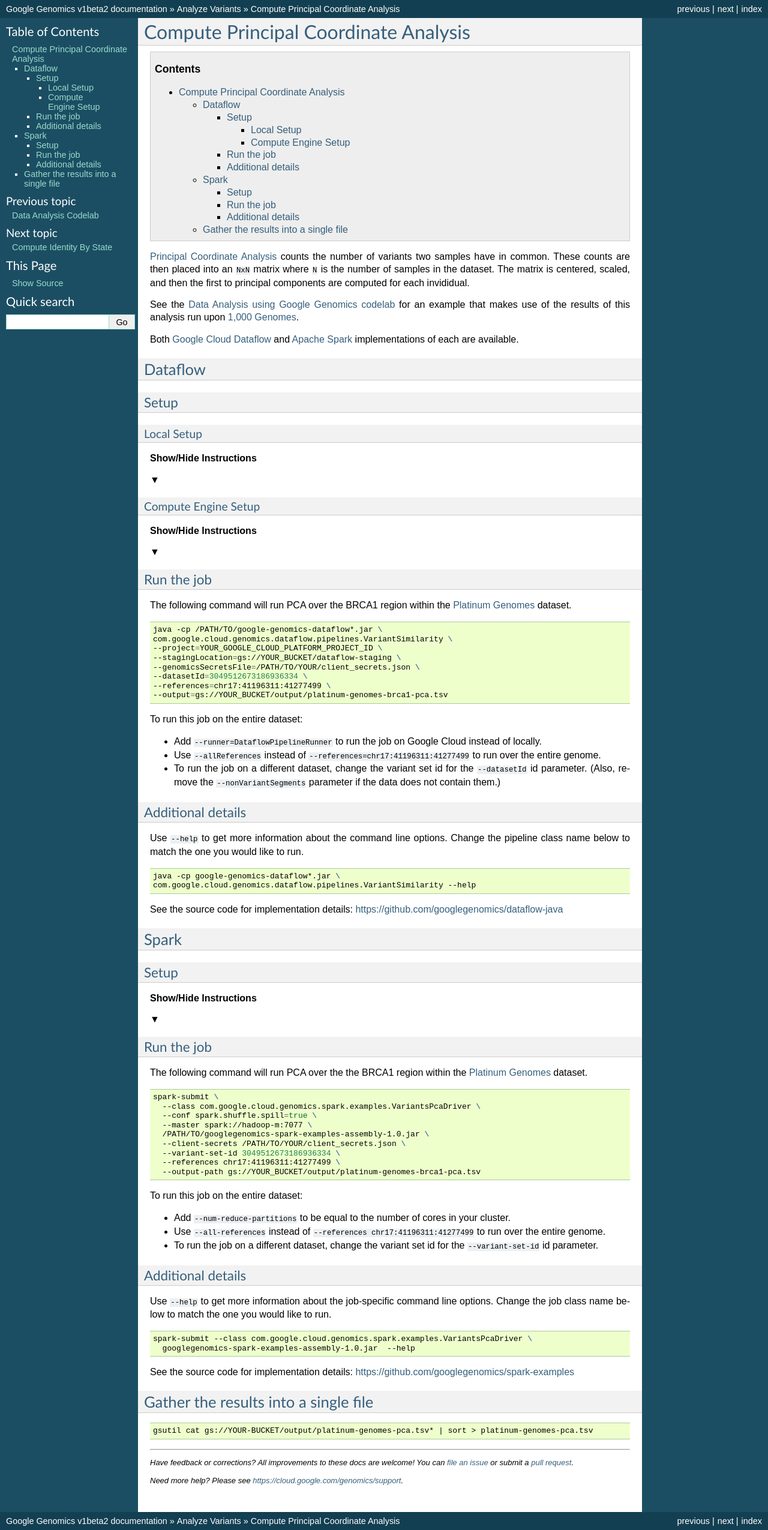
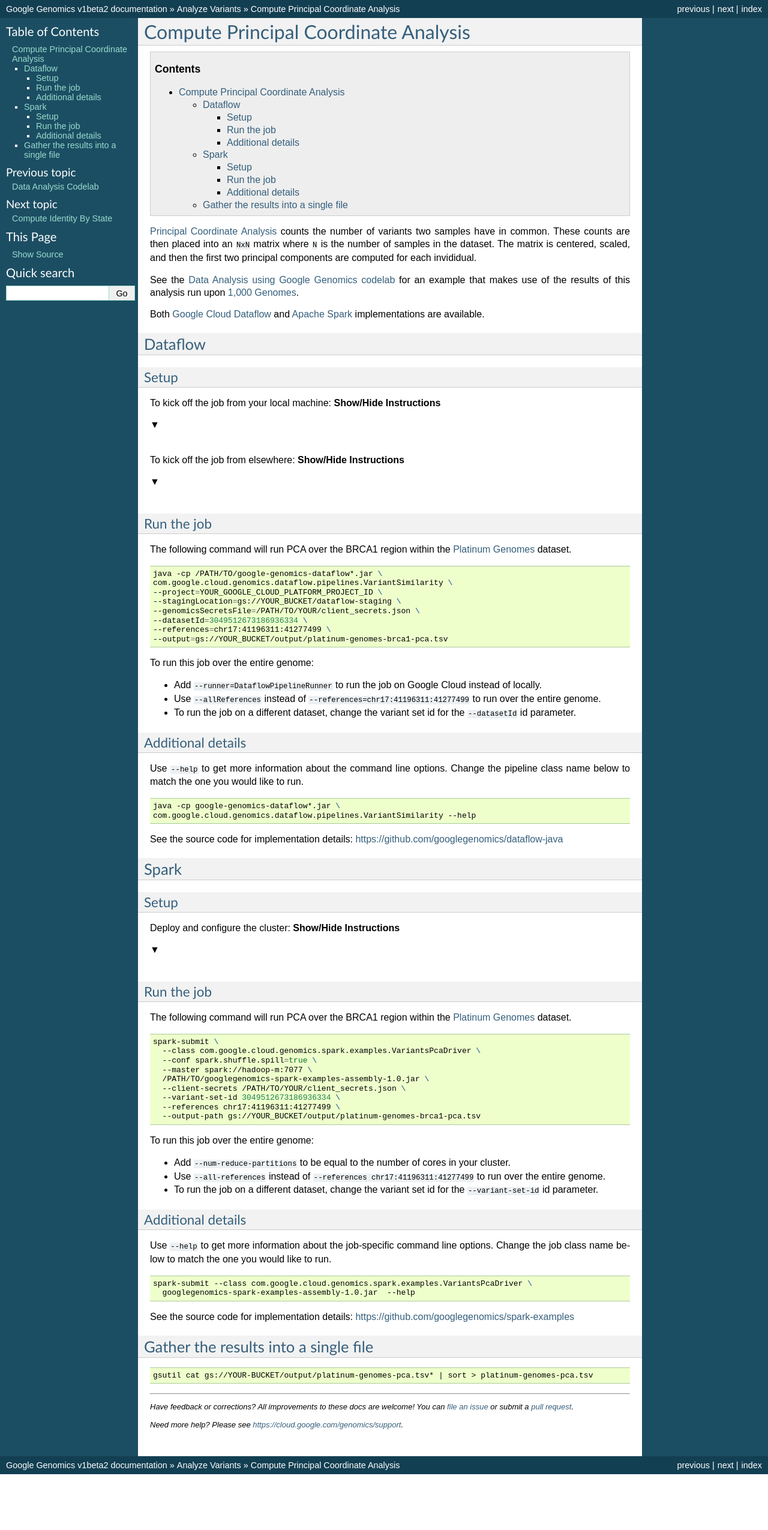
Before and after one commit to googlegenomics/readthedocs, a Sphinx documentation site: the page built from docs/source/use_cases/compute_principal_coordinate_analysis/index.rst, in a window 1280 px wide. Shown: the whole page at 60% size. Built offline with Sphinx 7.4.7, drawn with Linux system fonts in a browser that asks for light colours; pages that are not in the unit, such as notebooks, are missing from menus; after the commit the page ends 2457 px from its top, so only the background shows below that.

Commit message:
Clarified spark/dataflow setup instructions.

```diff
--- a/docs/source/_static/custom.css
+++ b/docs/source/_static/custom.css
@@ -2,6 +2,14 @@
 .toggle .header {
     display: block;
     clear: both;
+}
+
+.toggle .container {
+    border-top: 0px;
+    margin-top: 0px;
+    padding-top: 0px;
+    /*background-color: red;*/
+    padding-bottom: 24px;
 }
 
 .toggle .header:after {
--- a/docs/source/includes/dataflow_on_gce_setup.rst
+++ b/docs/source/includes/dataflow_on_gce_setup.rst
@@ -2,7 +2,7 @@
 
     .. container:: header
 
-        **Show/Hide Instructions**
+        To kick off the job from elsewhere: **Show/Hide Instructions**
 
     .. container:: content
 
--- a/docs/source/includes/dataflow_setup.rst
+++ b/docs/source/includes/dataflow_setup.rst
@@ -2,11 +2,11 @@
 
     .. container:: header
 
-        **Show/Hide Instructions**
+        To kick off the job from your local machine: **Show/Hide Instructions**
 
     .. container:: content
 
-      Most users kick off Dataflow jobs from their local machine.  A parameter determines whether the actual work happens locally (good for testing small jobs) or on `Google Compute Engine`_ to run a cluster.   Either way, `Java 7 <http://www.oracle.com/technetwork/java/javase/downloads/jre7-downloads-1880261.html>`_ is needed to run the Jar that kicks off the job.
+      Most users *kick off* Dataflow jobs from their local machine.  This is unrelated to where the job itself actually runs (which is controlled by the ``--runner`` parameter).  Either way, `Java 7 <http://www.oracle.com/technetwork/java/javase/downloads/jre7-downloads-1880261.html>`_ is needed to run the Jar that kicks off the job.
 
       (0) Google Cloud Dataflow is currently in Alpha.  If you have not already done so, `request to be whitelisted <https://cloud.google.com/dataflow/getting-started>`_ to use Dataflow.
 
@@ -18,4 +18,4 @@
 
     .. container:: content
 
-      (2) Copy the ``client_secrets.json`` to same directory at the Jar.  If you do not already have this file, see the `sign up instructions <https://cloud.google.com/genomics/install-genomics-tools#authenticate>`_ to obtain it.
+      (2) Copy your ``client_secrets.json`` to same directory at the Jar.  If you do not already have this file, see the `sign up instructions <https://cloud.google.com/genomics/install-genomics-tools#authenticate>`_ to obtain it.
--- a/docs/source/includes/spark_setup.rst
+++ b/docs/source/includes/spark_setup.rst
@@ -2,7 +2,7 @@
 
     .. container:: header
 
-        **Show/Hide Instructions**
+        Deploy and configure the cluster: **Show/Hide Instructions**
 
     .. container:: content
 
@@ -14,7 +14,7 @@
 
     .. container:: content
 
-      (2) Copy the ``client_secrets.json`` to the master.  If you do not already have this file, the `sign up instructions <https://cloud.google.com/genomics/install-genomics-tools#authenticate>`_ to obtain it.
+      (2) Copy your ``client_secrets.json`` to the master.  If you do not already have this file, the `sign up instructions <https://cloud.google.com/genomics/install-genomics-tools#authenticate>`_ to obtain it.
 
     .. code-block:: shell
 
--- a/docs/source/use_cases/compute_principal_coordinate_analysis/index.rst
+++ b/docs/source/use_cases/compute_principal_coordinate_analysis/index.rst
@@ -9,11 +9,11 @@
 `Principal Coordinate Analysis <http://occamstypewriter.org/boboh/2012/01/17/pca_and_pcoa_explained/>`_
 counts the number of variants two samples have in common.  These counts are then placed into an
 ``NxN`` matrix where ``N`` is the number of samples in the dataset.  The matrix is centered,
-scaled, and then the first to principal components are computed for each invididual.
+scaled, and then the first two principal components are computed for each invididual.
 
 See the `Data Analysis using Google Genomics codelab <https://github.com/googlegenomics/codelabs/blob/master/R/1000Genomes-BRCA1-analysis/AllModalitiesDemo.md#cluster-computing>`_ for an example that makes use of the results of this analysis run upon `1,000 Genomes`_.
 
-Both `Google Cloud Dataflow`_ and `Apache Spark`_ implementations of each are available.
+Both `Google Cloud Dataflow`_ and `Apache Spark`_ implementations are available.
 
 Dataflow
 --------
@@ -21,13 +21,7 @@
 Setup
 ^^^^^^^^^^^^
 
-Local Setup
-"""""""""""
-
 .. include:: ../../includes/dataflow_setup.rst
-
-Compute Engine Setup
-""""""""""""""""""""
 
 .. include:: ../../includes/dataflow_on_gce_setup.rst
 
@@ -47,11 +41,11 @@
   --references=chr17:41196311:41277499 \
   --output=gs://YOUR_BUCKET/output/platinum-genomes-brca1-pca.tsv
 
-To run this job on the entire dataset:
+To run this job over the entire genome:
 
 * Add ``--runner=DataflowPipelineRunner`` to run the job on Google Cloud instead of locally.
 * Use ``--allReferences`` instead of ``--references=chr17:41196311:41277499`` to run over the entire genome.
-* To run the job on a different dataset, change the variant set id for the ``--datasetId`` id parameter. (Also, remove the ``--nonVariantSegments`` parameter if the data does not contain them.)
+* To run the job on a different dataset, change the variant set id for the ``--datasetId`` id parameter.
 
 Additional details
 ^^^^^^^^^^^^^^^^^^
@@ -83,7 +77,7 @@
     --references chr17:41196311:41277499 \
     --output-path gs://YOUR_BUCKET/output/platinum-genomes-brca1-pca.tsv
 
-To run this job on the entire dataset:
+To run this job over the entire genome:
 
 * Add ``--num-reduce-partitions`` to be equal to the number of cores in your cluster.
 * Use ``--all-references`` instead of ``--references chr17:41196311:41277499`` to run over the entire genome.
```
Also changed, not shown: other parts of docs/source/use_cases/compute_principal_coordinate_analysis/index.rst (+1 -1 lines), docs/source/use_cases/compute_identity_by_state/index.rst (+4 -8 lines).
